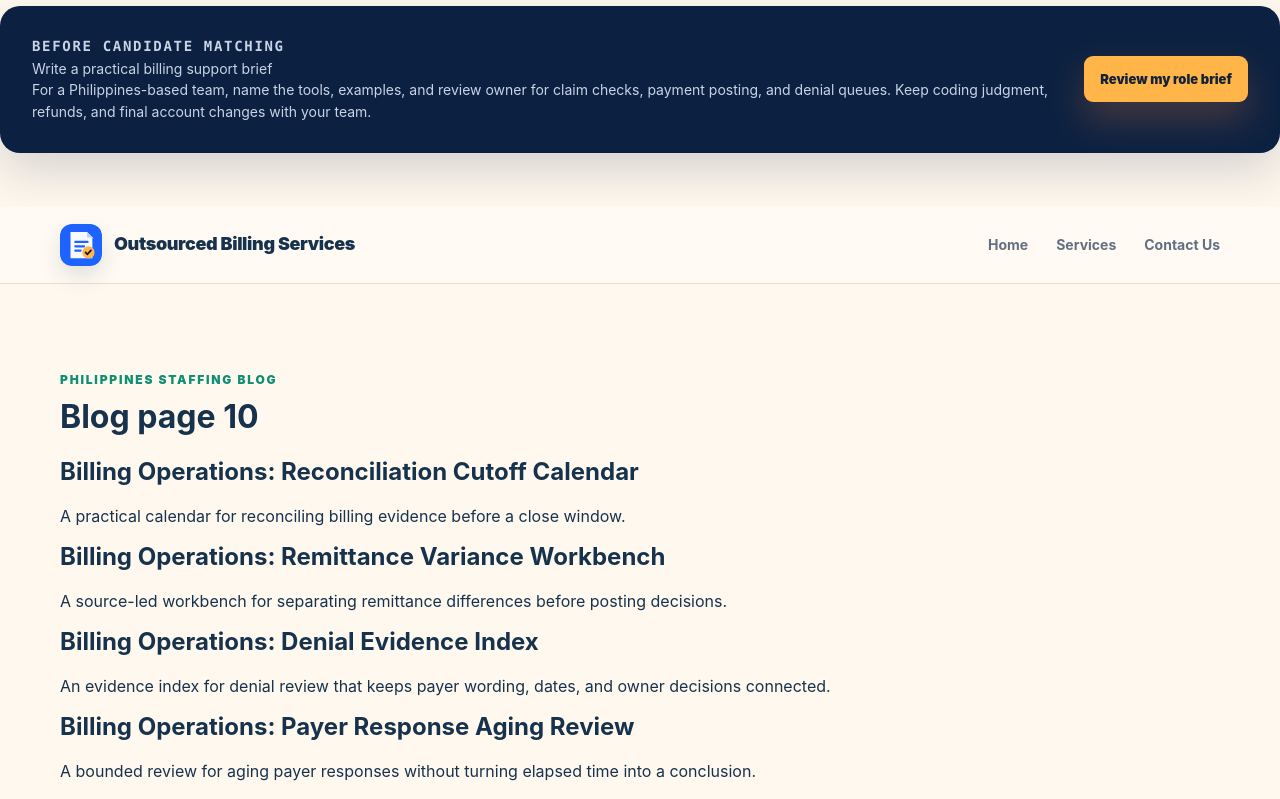
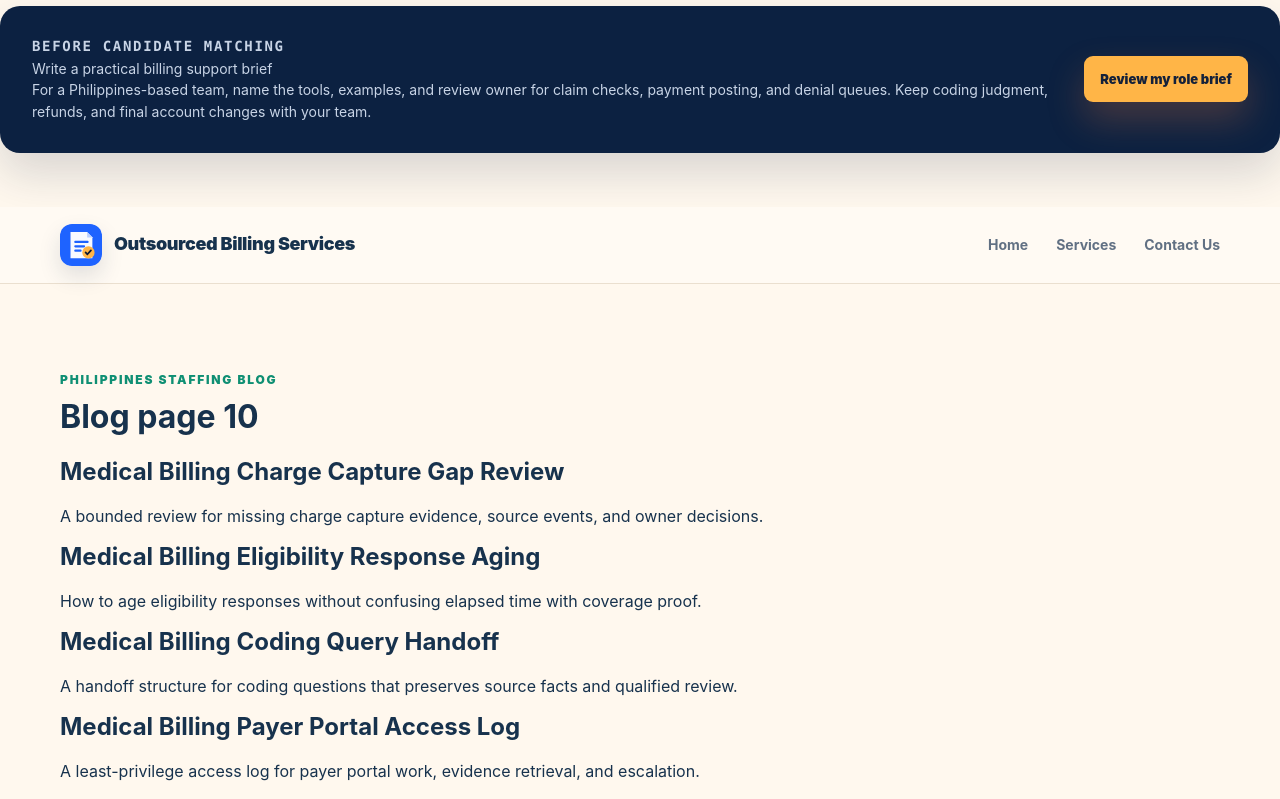
Before and after one commit to coolifystealthagents/outsourcedbillingservices, a Next.js app: page /blog/page/10 in a window 1280 px wide. Shown: the top 799 px of the page. Built offline with nearby package versions, Linux system fonts and the light colour scheme.

Commit message:
feat: integrate October 5 blog routes

```diff
--- a/app/blog/page.tsx
+++ b/app/blog/page.tsx
@@ -16,6 +16,7 @@ import { sep24BlogBatch } from "../sep24-content";
 import { sep25BlogBatch } from "../sep25-content";
 import { sep28BlogBatch } from "../sep28-blog";
 import { oct2BlogBatch } from "../oct2-blog";
+import { oct5BlogBatch } from "../oct5-blog";
 export const metadata = {
   title: "Billing Operations Blog",
   description: "Practical guides for scoping Philippines-based billing support, documenting handoffs, controlling exceptions, and reviewing recurring work.",
@@ -23,6 +24,9 @@ export const metadata = {
 };
 export default function Blog() {
   const daily = [
+    ...oct5BlogBatch.map(
+      (p) => [p.slug, { title: p.title, description: p.description }] as const,
+    ),
     ...oct2BlogBatch.map(
       (p) => [p.slug, { title: p.title, description: p.description }] as const,
     ),
--- a/app/blog/page/[page]/page.tsx
+++ b/app/blog/page/[page]/page.tsx
@@ -4,6 +4,7 @@ import {sep24BlogBatch} from '../../../sep24-content';
 import {sep25BlogBatch} from '../../../sep25-content';
 import {sep28BlogBatch} from '../../../sep28-blog';
 import {oct2BlogBatch} from '../../../oct2-blog';
+import {oct5BlogBatch} from '../../../oct5-blog';
 import {notFound,permanentRedirect} from 'next/navigation';import {Header,Footer} from '../../../components';import {blogPosts} from '../../../data';import aug20Meta from '../../../aug20-meta.json';import aug21Meta from '../../../aug21-meta.json';import {aug23BlogBatch} from '../../../aug23-blog';import {sep3BlogBatch} from '../../../sep3-blog';import {sep4BlogBatch} from '../../../sep4-content';import {sep7BlogBatch} from '../../../sep7-content';import {sep8BlogBatch} from '../../../sep8-content';import {sep9BlogBatch} from '../../../sep9-content';import {sep10BlogBatch} from '../../../sep10-content';import {sep18bBlogBatch} from '../../../sep18b-content';import {sep22BlogBatch} from '../../../sep22-content';
 
 const daily=[...sep22BlogBatch.map(p=>[p.slug,{title:p.title,description:p.description}] as const),...sep18bBlogBatch.map(p=>[p.slug,{title:p.title,description:p.description}] as const),...sep10BlogBatch.map(p=>[p.slug,{title:p.title,description:p.description}] as const),...sep9BlogBatch.map(p=>[p.slug,{title:p.title,description:p.description}] as const),...sep8BlogBatch.map(p=>[p.slug,{title:p.title,description:p.description}] as const),...sep7BlogBatch.map(p=>[p.slug,{title:p.title,description:p.description}] as const),...sep4BlogBatch.map(p=>[p.slug,{title:p.title,description:p.description}] as const),...sep3BlogBatch.map(p=>[p.slug,{title:p.title,description:p.description}] as const),...aug23BlogBatch.map(p=>[p.slug,{title:p.title,description:p.description}] as const),...Object.entries(aug21Meta),...Object.entries(aug20Meta)].map(([slug,p])=>({slug,title:p.title,excerpt:p.description}));
@@ -13,7 +14,8 @@ const sep24Posts=sep24BlogBatch.map(p=>({slug:p.slug,title:p.title,excerpt:p.des
 const sep25Posts=sep25BlogBatch.map(p=>({slug:p.slug,title:p.title,excerpt:p.description}));
 const sep28Posts=sep28BlogBatch.map(p=>({slug:p.slug,title:p.title,excerpt:p.description}));
 const oct2Posts=oct2BlogBatch.map(p=>({slug:p.slug,title:p.title,excerpt:p.description}));
-const allPosts=[...oct2Posts,...sep28Posts,...sep25Posts,...sep24Posts,...daily.slice(0,24),...latest,...daily.slice(24),...earlier];
+const oct5Posts=oct5BlogBatch.map(p=>({slug:p.slug,title:p.title,excerpt:p.description}));
+const allPosts=[...oct5Posts,...oct2Posts,...sep28Posts,...sep25Posts,...sep24Posts,...daily.slice(0,24),...latest,...daily.slice(24),...earlier];
 
 export function generateStaticParams(){const n=Math.max(1,Math.ceil(allPosts.length/20));return Array.from({length:n},(_,i)=>({page:String(i+1)}))}
 
--- /dev/null
+++ b/app/oct5-blog.ts
@@ -0,0 +1,59 @@
+import fs from 'node:fs';
+import path from 'node:path';
+
+const published = '2026-10-05' as const;
+const featuredImage = '/illustrations/getillustrations/inkdex-saas-illustrations-svg/billing-dashboard.webp';
+
+const slugs = [
+  'billing-operations-bank-return-reconciliation',
+  'billing-operations-invoice-delivery-failure-queue',
+  'billing-operations-contract-renewal-billing-handoff',
+  'billing-operations-currency-conversion-evidence-review',
+  'billing-operations-customer-master-change-control',
+  'billing-operations-invoice-sequence-gap-review',
+  'billing-operations-payment-reversal-customer-handoff',
+  'billing-operations-proration-input-review',
+  'billing-operations-bill-to-ship-to-mismatch-review',
+  'billing-operations-unbilled-activity-aging-review',
+  'billing-operations-credit-memo-application-review',
+  'billing-operations-close-reopen-decision-packet',
+] as const;
+
+const descriptions: Record<(typeof slugs)[number], string> = {
+  'billing-operations-bank-return-reconciliation': 'A source-led method for tracing returned payments through original receipts, applications, owner decisions, and verified customer balances.',
+  'billing-operations-invoice-delivery-failure-queue': 'How to separate channel failures, destination questions, safe retries, due-date decisions, and delivery evidence.',
+  'billing-operations-contract-renewal-billing-handoff': 'Translate approved renewal changes into reproducible billing inputs without interpreting commercial terms.',
+  'billing-operations-currency-conversion-evidence-review': 'Review rate provenance, quote direction, timing, precision, and rounding before converted amounts reach an invoice.',
+  'billing-operations-customer-master-change-control': 'Control customer-record edits through field authority, effective scope, downstream impact, and independent verification.',
+  'billing-operations-invoice-sequence-gap-review': 'Explain missing or duplicated invoice numbers using allocator events, artifacts, and bidirectional reconciliation.',
+  'billing-operations-payment-reversal-customer-handoff': 'Connect reversal evidence to an approved balance and bounded customer communication without unsupported conclusions.',
+  'billing-operations-proration-input-review': 'Verify subscription events, approved methods, unit-labeled calculations, and invoice lines before release.',
+  'billing-operations-bill-to-ship-to-mismatch-review': 'Resolve billing and service-location identity conflicts without merging accounts or exposing the wrong customer records.',
+  'billing-operations-unbilled-activity-aging-review': 'Separate eligibility from delay and identify the source, system, or owner decision holding each billing event.',
+  'billing-operations-credit-memo-application-review': 'Trace approved credit value through applications, reversals, target invoices, residuals, and downstream balances.',
+  'billing-operations-close-reopen-decision-packet': 'Preserve a frozen close while presenting late billing evidence as reproducible movements and owner decisions.',
+};
+
+function parseSource(slug: (typeof slugs)[number]) {
+  const sourcePath = path.join(process.cwd(), 'content', 'blog', `${slug}.md`);
+  const raw = fs.readFileSync(sourcePath, 'utf8').replace(/\r\n/g, '\n');
+  const lines = raw.split('\n');
+  const title = lines.find((line) => line.startsWith('# '))?.slice(2).trim();
+  if (!title) throw new Error(`Missing title in ${sourcePath}`);
+  const sourceHeading = lines.findIndex((line) => line.trim() === '## Authoritative references');
+  if (sourceHeading < 0) throw new Error(`Missing authoritative references in ${sourcePath}`);
+  const bodyText = lines.slice(1, sourceHeading).join('\n');
+  const body = bodyText.split(/\n\s*\n/).map((paragraph) => paragraph.trim()).filter(Boolean).map((paragraph) => ({
+    kind: paragraph.startsWith('## ') ? 'heading' as const : 'paragraph' as const,
+    text: paragraph.replace(/^##\s+/, ''),
+  }));
+  const sources = lines.slice(sourceHeading + 1).map((line) => line.trim()).filter((line) => line.startsWith('- ')).map((line) => {
+    const match = line.match(/^- \[([^\]]+)\]\((https?:\/\/[^)]+)\)$/);
+    if (!match) throw new Error(`Invalid source line in ${sourcePath}: ${line}`);
+    return { name: match[1], url: match[2] };
+  });
+  return { slug, title, description: descriptions[slug], published, featuredImage, body, sources, sourcePath: `content/blog/${slug}.md` };
+}
+
+export const oct5BlogBatch = slugs.map(parseSource);
+export const oct5BlogSlugs = [...slugs];
--- a/app/sitemap.xml/route.ts
+++ b/app/sitemap.xml/route.ts
@@ -15,6 +15,7 @@ import { sep24BlogSlugs } from "../sep24-content";
 import { sep25BlogSlugs } from "../sep25-content";
 import { sep28BlogSlugs } from "../sep28-blog";
 import { oct2BlogSlugs } from "../oct2-blog";
+import { oct5BlogSlugs } from "../oct5-blog";
 import { site, services, blogPosts, researchPosts } from "../data";
 export function GET() {
   const base = `https://${String(site.domain).toLowerCase()}`;
@@ -34,7 +35,8 @@ export function GET() {
         sep24BlogSlugs.length +
         sep25BlogSlugs.length +
         sep28BlogSlugs.length +
-        oct2BlogSlugs.length) /
+        oct2BlogSlugs.length +
+        oct5BlogSlugs.length) /
         20,
     ),
   );
@@ -56,6 +58,7 @@ export function GET() {
   const sep25Paths = sep25BlogSlugs.map((slug) => `/blog/${slug}`);
   const sep28Paths = sep28BlogSlugs.map((slug) => `/blog/${slug}`);
   const oct2Paths = oct2BlogSlugs.map((slug) => `/blog/${slug}`);
+  const oct5Paths = oct5BlogSlugs.map((slug) => `/blog/${slug}`);
   const sep4Paths = sep4BlogSlugs.map((slug) => `/blog/${slug}`);
   const paths = [
     "",
@@ -91,6 +94,7 @@ export function GET() {
     ...sep25Paths,
     ...sep28Paths,
     ...oct2Paths,
+    ...oct5Paths,
   ];
   const body = Array.from(new Set(paths))
     .map((x) => `<url><loc>${base}${x}</loc></url>`)
```
Also changed, not shown: app/blog/[slug]/page.tsx (+24 -1 lines).
